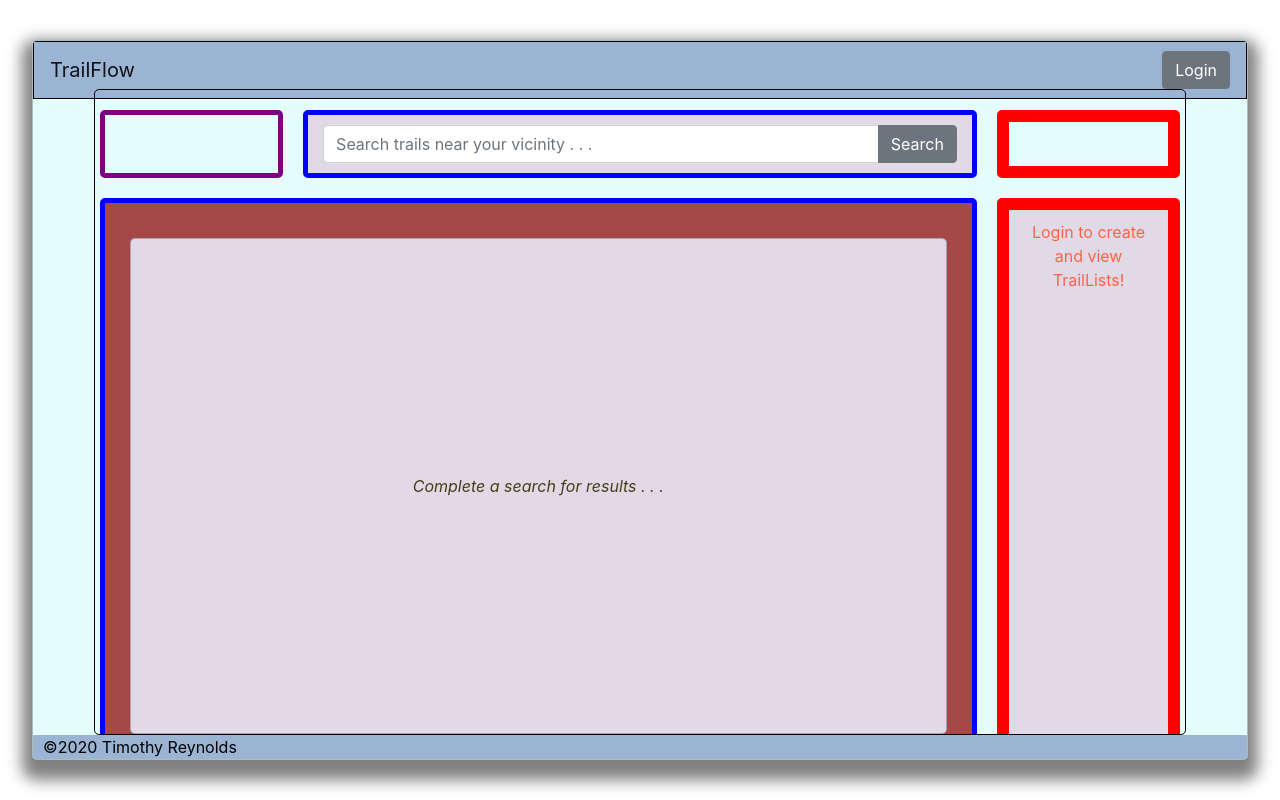
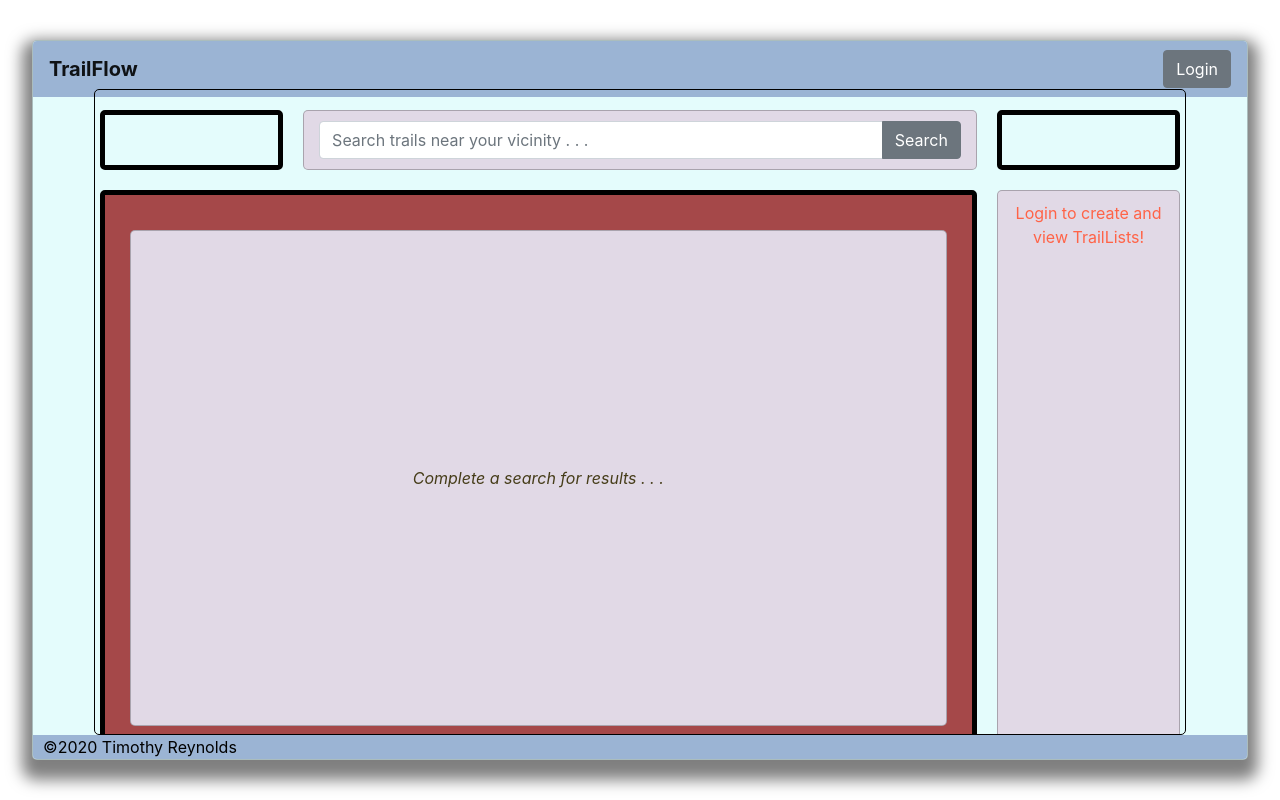
Before and after one commit to tjreynolds91/TrailFlow-Client, a React (Create React App) app: page / in a window 1280 px wide. Built offline with nearby package versions, Linux system fonts and the light colour scheme.

Commit message:
trial and error

```diff
--- a/src/css/components.css
+++ b/src/css/components.css
@@ -43,9 +43,10 @@ code {
   position: absolute;
   top: 0;
   left: 15px;
-  border: 1px solid black;
+  /* border: 1px solid black; */
   width: 100%;
   background-color: #9bb4d4;
+  font-weight: bold;
 }
 
 .col {
@@ -236,7 +237,7 @@ code {
   font-style: oblique;
   cursor: pointer;
 }
-
+/*
 .colThree {
   width: 25vw;
   border: 12px solid red;
@@ -250,4 +251,4 @@ code {
 .colOne {
   border: 5px solid purple;
   padding-right: -150px;
-}
+} */
```
Also changed, not shown: 1 other file (tests, documents, lock files or other folders).
